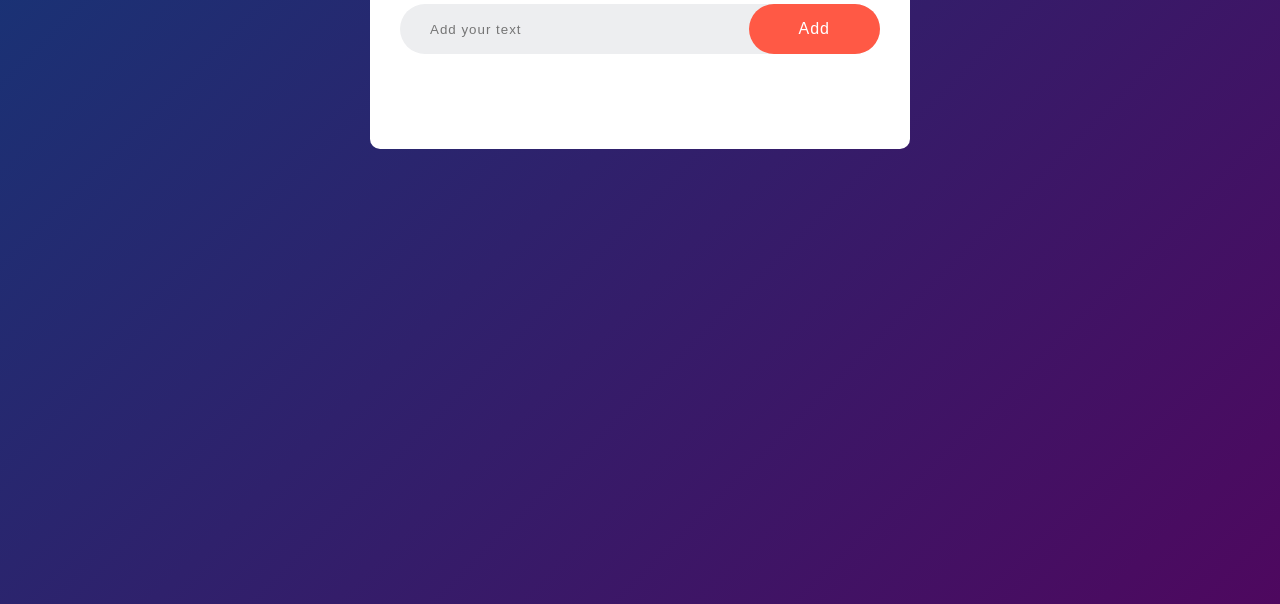
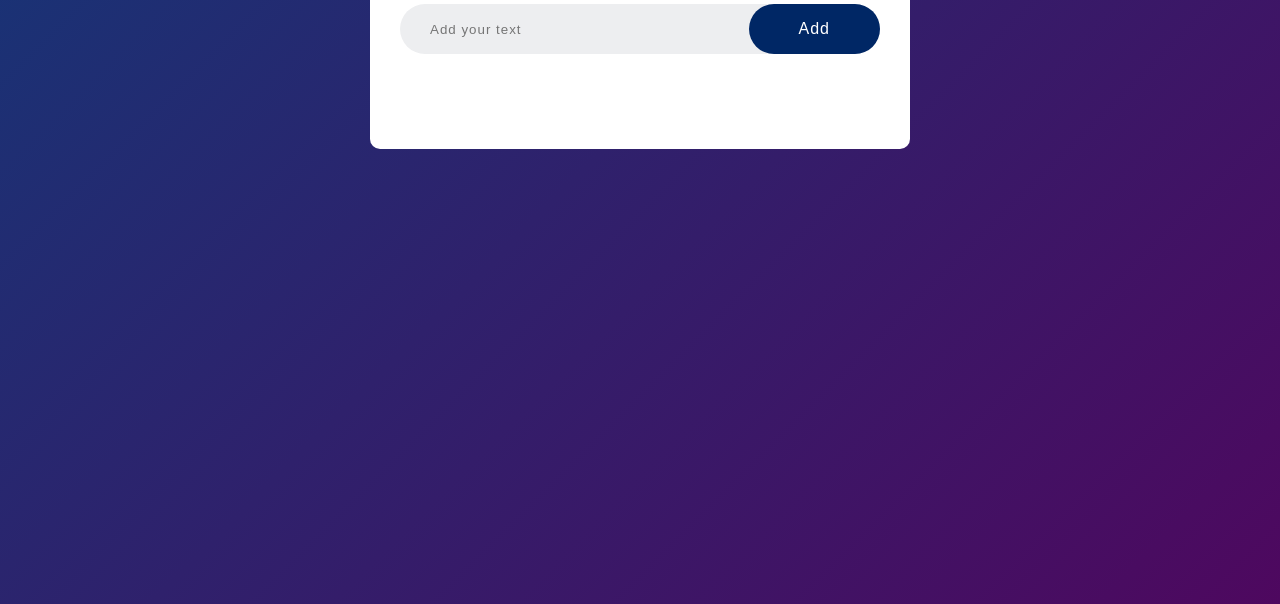
Before and after one commit to FarazAhmad-117/To-Do-List, a plain HTML site: page index.html in a window 1280 px wide. Shown: the part 196-800 px from the top of the page. Drawn offline with Linux system fonts and the light colour scheme.

Commit message:
updating button

```diff
--- a/style.css
+++ b/style.css
@@ -57,7 +57,8 @@ html{
     border: none;
     outline: none;
     padding: 16px 50px;
-    background: #ff5945;
+    /* background: #ff5945; */
+    background-color: #002765;
     color: #fff;
     font-size: 16px;
     cursor: pointer;
```
